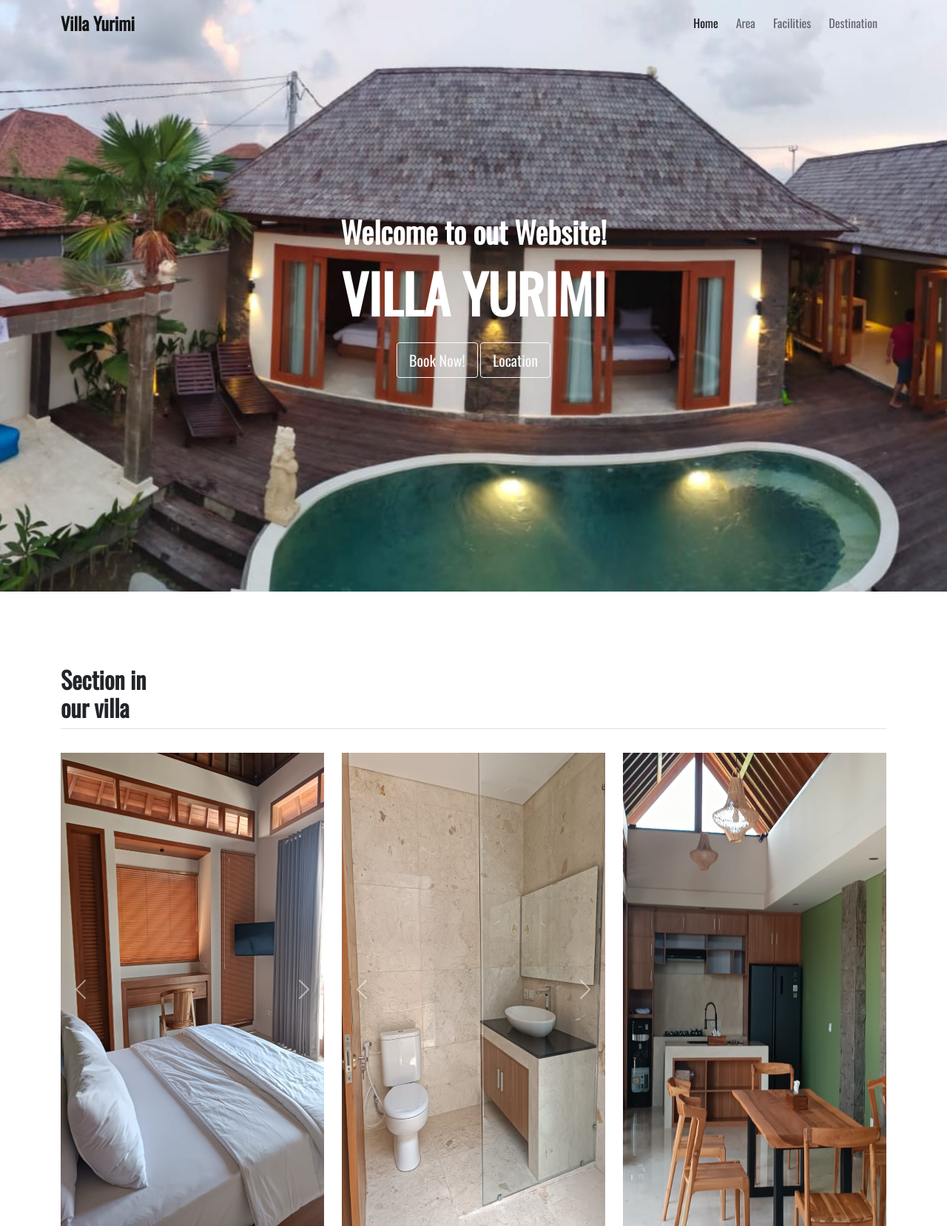
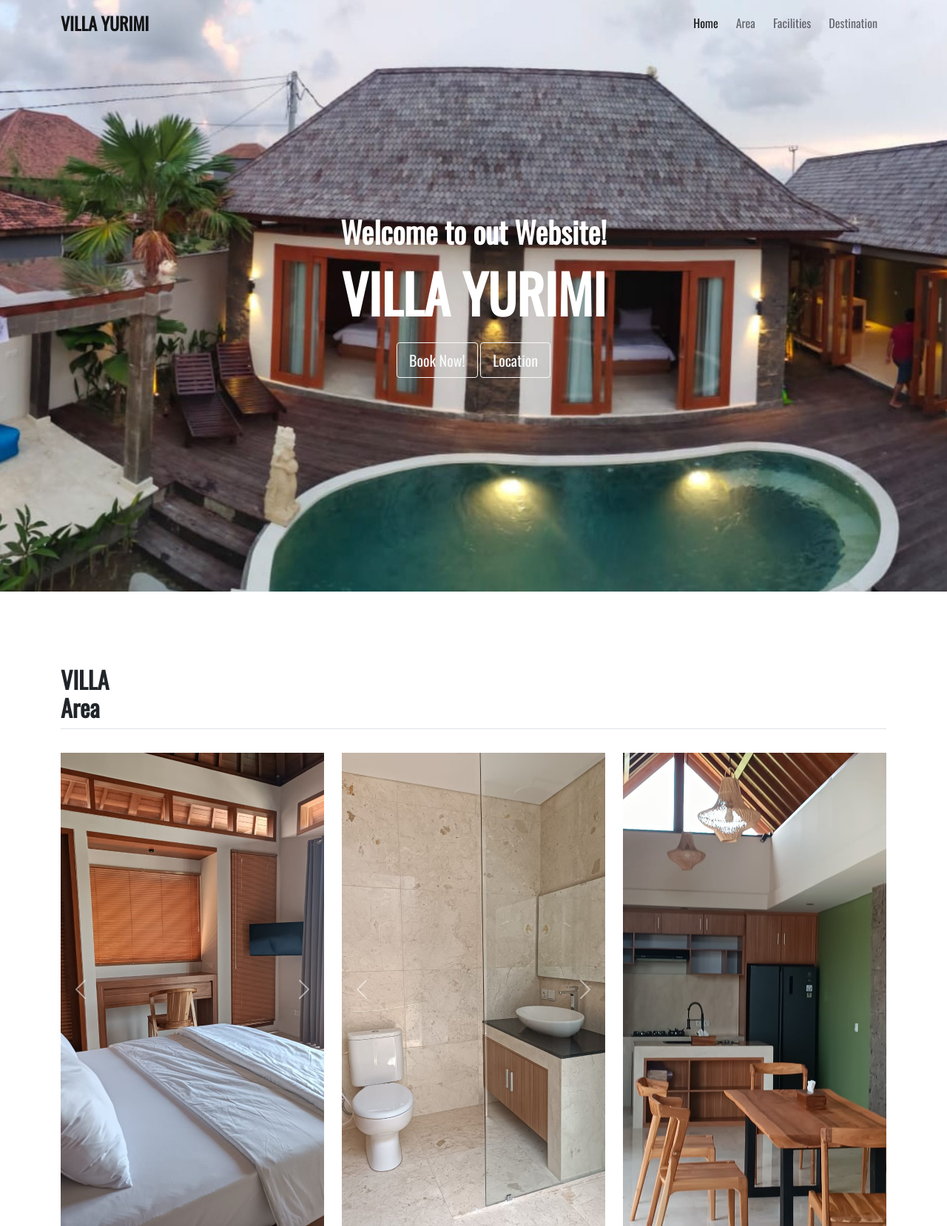
Before and after one commit to Adipradnyana/villayurimi.github.io, a plain HTML site: page index.html in a window 1280 px wide. Shown: the top 1658 px of the page at 74% size. Drawn offline with nearby package versions, Linux system fonts and the light colour scheme; a script that the page names is missing.

Commit message:
edit css

```diff
--- a/index.html
+++ b/index.html
@@ -27,7 +27,7 @@
     <!-- Navbar -->
     <nav class="navbar navbar-expand-lg fixed-top navbar-light animate__animated animate__fadeInDown">
       <div class="container">
-        <a class="navbar-brand fw-bold fs-4" href="#">Villa Yurimi</a>
+        <a class="navbar-brand fw-bold fs-4" href="#">VILLA YURIMI</a>
         <button class="navbar-toggler" type="button" data-bs-toggle="collapse" data-bs-target="#navbarSupportedContent" aria-controls="navbarSupportedContent" aria-expanded="false" aria-label="Toggle navigation">
           <span class="navbar-toggler-icon"></span>
         </button>
@@ -73,8 +73,8 @@
         <div class="row mb-4">
           <div class="col">
             <h2 class="border-bottom pb-2 fw-semibold" data-aos="fade-right" data-aos-duration="1000">
-              Section in <br />
-              our villa
+              VILLA <br />
+              Area
             </h2>
           </div>
         </div>
--- a/style.css
+++ b/style.css
@@ -17,6 +17,7 @@ body {
 
 .navbar.scrolling-active {
   background-color: white;
+  padding: 15px 0 15px 0;
 }
 
 .hero {
@@ -49,6 +50,7 @@ body {
 }
 .area img {
   height: 80vh;
+  object-fit: cover;
 }
 
 .facility {
```
